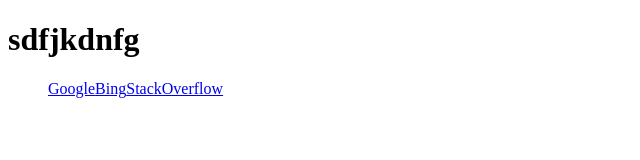
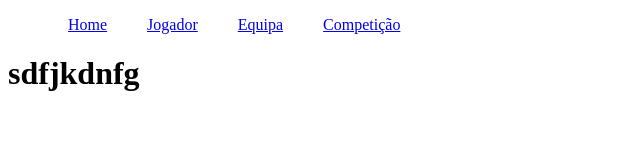
Before and after one commit to arturjsf/PI1617_Fase1, a plain HTML site: page www/index.html in a window 1280 px wide. Shown: the whole page, without its empty margins (0-640 px from the left). Drawn offline with Linux system fonts and the light colour scheme.

Commit message:
2º commit

```diff
--- a/www/index.html
+++ b/www/index.html
@@ -14,8 +14,10 @@
 
 <div id="paginaPrincipal">
 
-    <h1>sdfjkdnfg</h1>
+
 </div>
+
+<h1>sdfjkdnfg</h1>
 
 
 </body>
--- a/www/scripts/script.js
+++ b/www/scripts/script.js
@@ -5,9 +5,10 @@ function gerarPagina() {
 
     // All items we'd like to add
     var navItems = [
-        { href: 'http://google.com', text: 'Google' },
-        { href: 'http://bing.com', text: 'Bing' },
-        { href: 'http://stackoverflow.com', text: 'StackOverflow' }
+        { href: 'http://google.com', text: 'Home' },
+        { href: 'http://bing.com', text: 'Jogador' },
+        { href: 'http://zerozero.com', text: 'Equipa' },
+        { href: 'http://stackoverflow.com', text: 'Competição' },
     ];
 
    // var paginaPrincipal = document.getElementById("paginaPrincipal");
--- a/www/styles/style.css
+++ b/www/styles/style.css
@@ -1 +1 @@
-li{display: inline}
+li{margin: 20px; display: inline}
```
